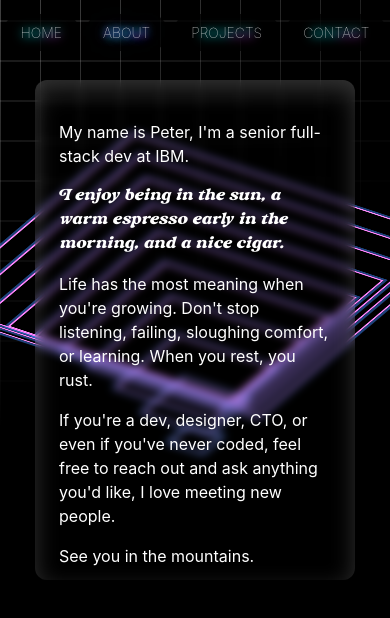
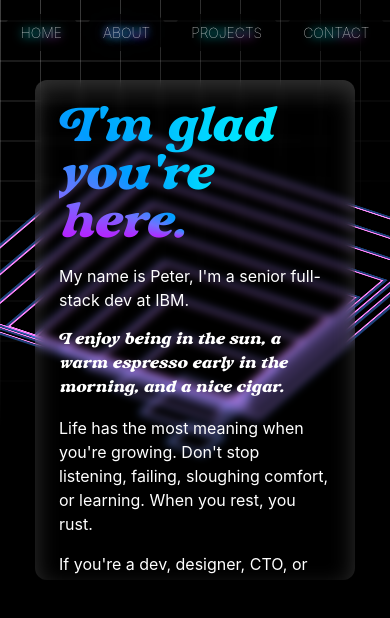
Before and after one commit to pdavenport/pdavenport.github.io, a Next.js app: page /about in a window 390 px wide. Shown: the top 618 px of the page. Built offline with nearby package versions, Linux system fonts and the light colour scheme.

Commit message:
fixes web header

```diff
--- a/src/components/headlineRotation/index.jsx
+++ b/src/components/headlineRotation/index.jsx
@@ -32,7 +32,7 @@ export const HeadlineRotation = () => {
     <>
       <h1
         ref={headlineElement}
-        className={`${nicky.className} font-thin leading-none bg-no-repeat headline text-5xl max-w-[290px] hidden md:inline-block md:max-w-full`}
+        className={`${nicky.className} font-thin leading-none bg-no-repeat headline text-5xl max-w-[290px] md:max-w-full`}
       >
         I&apos;m glad you&apos;re here.
       </h1>
```
